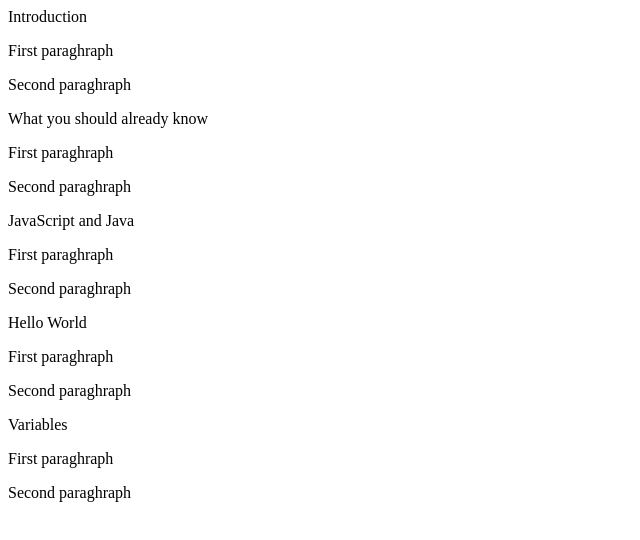
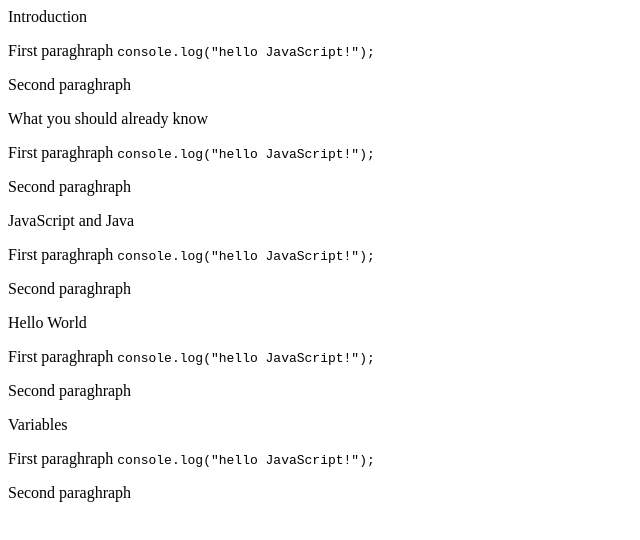
Before and after one commit to husamnadeesh/technical-documentation-page, a plain HTML site: page index.html in a window 1280 px wide. Shown: the whole page, without its empty margins (0-640 px from the left). Drawn offline with Linux system fonts and the light colour scheme.

Commit message:
added code elememt for each section

```diff
--- a/index.html
+++ b/index.html
@@ -11,27 +11,28 @@
     <main id="main-doc">
       <section id="introduction" class="main-section">
         <header>Introduction</header>
-        <p>First paraghraph</p>
+        <p>First paraghraph <code>console.log("hello JavaScript!");</code></p>
+
         <p>Second paraghraph</p>
       </section>
       <section id="what_you_should_already_know" class="main-section">
         <header>What you should already know</header>
-        <p>First paraghraph</p>
+        <p>First paraghraph <code>console.log("hello JavaScript!");</code></p>
         <p>Second paraghraph</p>
       </section>
       <section id="javascript_and_java" class="main-section">
         <header>JavaScript and Java</header>
-        <p>First paraghraph</p>
+        <p>First paraghraph <code>console.log("hello JavaScript!");</code></p>
         <p>Second paraghraph</p>
       </section>
       <section id="hello_world" class="main-section">
         <header>Hello World</header>
-        <p>First paraghraph</p>
+        <p>First paraghraph <code>console.log("hello JavaScript!");</code></p>
         <p>Second paraghraph</p>
       </section>
       <section id="variables" class="main-section">
         <header>Variables</header>
-        <p>First paraghraph</p>
+        <p>First paraghraph <code>console.log("hello JavaScript!");</code></p>
         <p>Second paraghraph</p>
       </section>
     </main>
```
